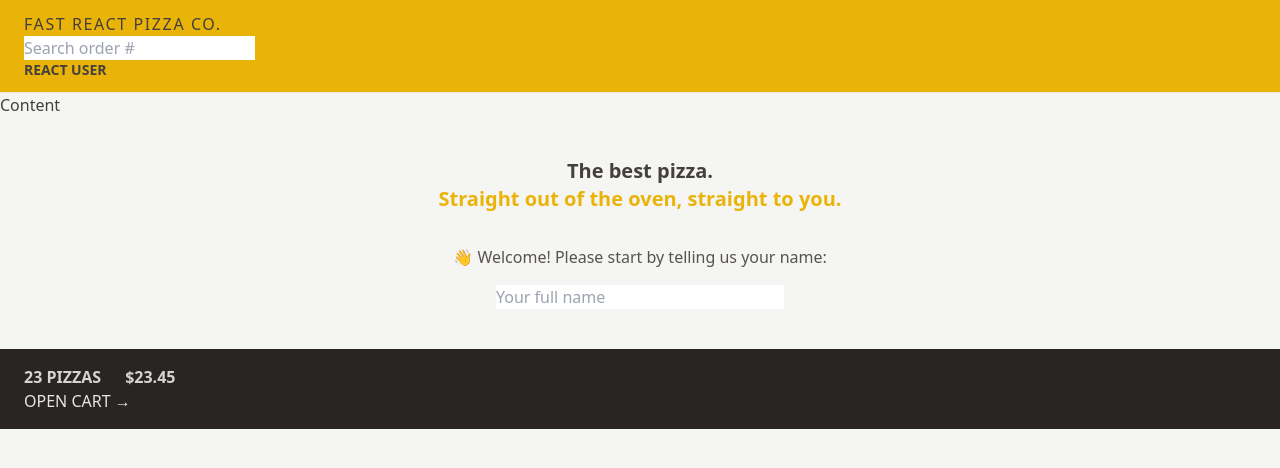
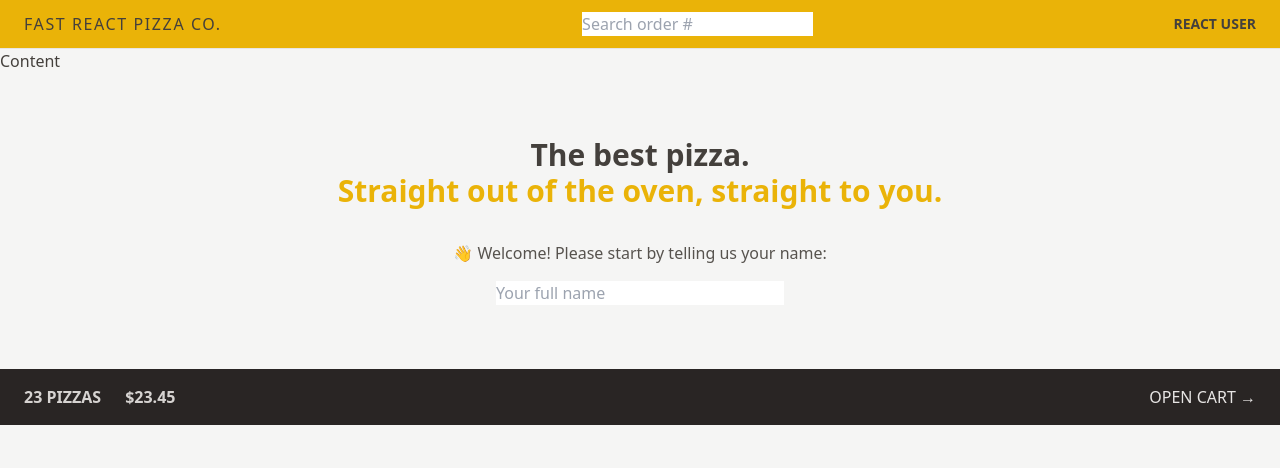
Before and after one commit to mhVxVNMwXkm9s4Ze9VASei/fast-react-pizza, a React (Vite) app: page / in a window 1280 px wide. Shown: the top 468 px of the page. Built offline with nearby package versions, Linux system fonts and the light colour scheme.

Commit message:
Flexbox in Tailwind
🤯🤯🤯

```diff
--- a/src/features/cart/CartOverview.jsx
+++ b/src/features/cart/CartOverview.jsx
@@ -2,7 +2,7 @@
 
 function CartOverview() {
   return (
-    <div className="bg-stone-800  px-4 py-4 text-sm uppercase text-stone-200 sm:px-6 md:text-base">
+    <div className="flex items-center justify-between bg-stone-800 px-4 py-4 text-sm uppercase text-stone-200 sm:px-6 md:text-base">
       <p className="space-x-4 font-semibold text-stone-300 sm:space-x-6">
         <span>23 pizzas</span>
         <span>$23.45</span>
--- a/src/features/user/Username.jsx
+++ b/src/features/user/Username.jsx
@@ -1,5 +1,7 @@
 function Username() {
-  return <div className="text-sm font-semibold">React user</div>;
+  return (
+    <div className="hidden text-sm font-semibold md:block">React user</div>
+  );
 }
 
 export default Username;
--- a/src/ui/Header.jsx
+++ b/src/ui/Header.jsx
@@ -4,7 +4,7 @@
 
 function Header() {
   return (
-    <header className="border-b border-stone-200 bg-yellow-500 px-4 py-3 uppercase sm:px-6">
+    <header className="flex items-center justify-between border-b border-stone-200 bg-yellow-500 px-4 py-3 uppercase sm:px-6">
       <Link className="tracking-widest" to="/">
         Fast React Pizza Co.
       </Link>
--- a/src/ui/Home.jsx
+++ b/src/ui/Home.jsx
@@ -2,8 +2,8 @@
 
 function Home() {
   return (
-    <div className="my-10 text-center">
-      <h1 className="mb-8 text-xl font-semibold">
+    <div className="my-10 px-4 text-center sm:my-16">
+      <h1 className="mb-8 text-xl font-semibold md:text-3xl">
         The best pizza.
         <br />
         <span className="text-yellow-500">
```
